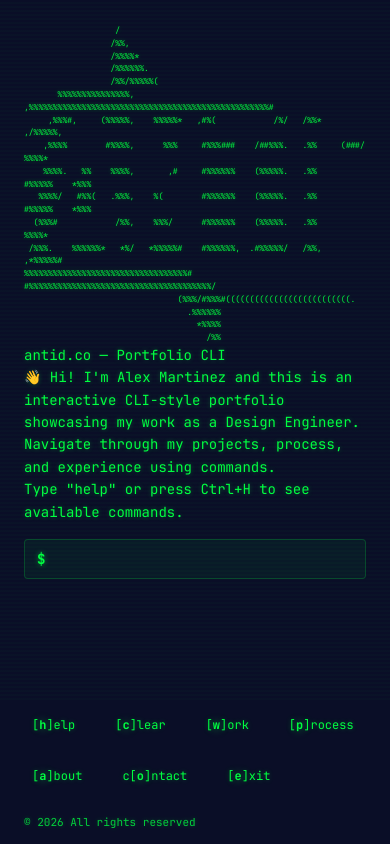
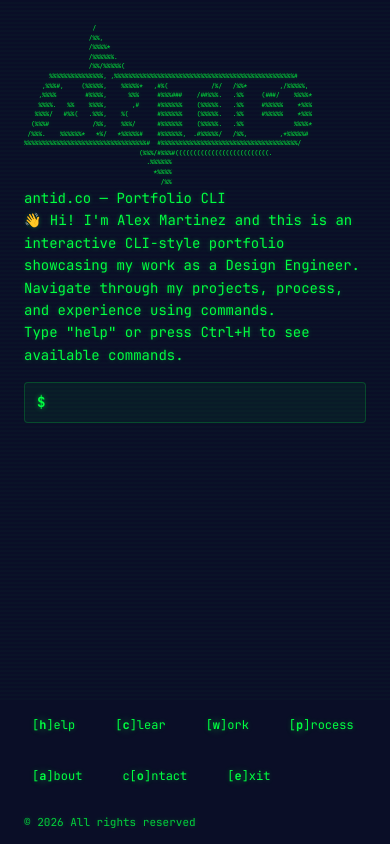
Before and after one commit to antid/portfolio-CLI, a React (Vite) app: page / in a window 390 px wide. Built offline with nearby package versions, Linux system fonts and the light colour scheme.

Commit message:
ASCII Logo art fix for mobile

```diff
--- a/src/App.css
+++ b/src/App.css
@@ -108,6 +108,12 @@ body {
   font-family: 'JetBrains Mono', monospace;
 }
 
+@media (max-width: 600px) {
+  .terminal-line.ascii-art {
+    font-size: 6px;
+  }
+}
+
 .terminal-input {
   display: flex;
   align-items: center;
```
